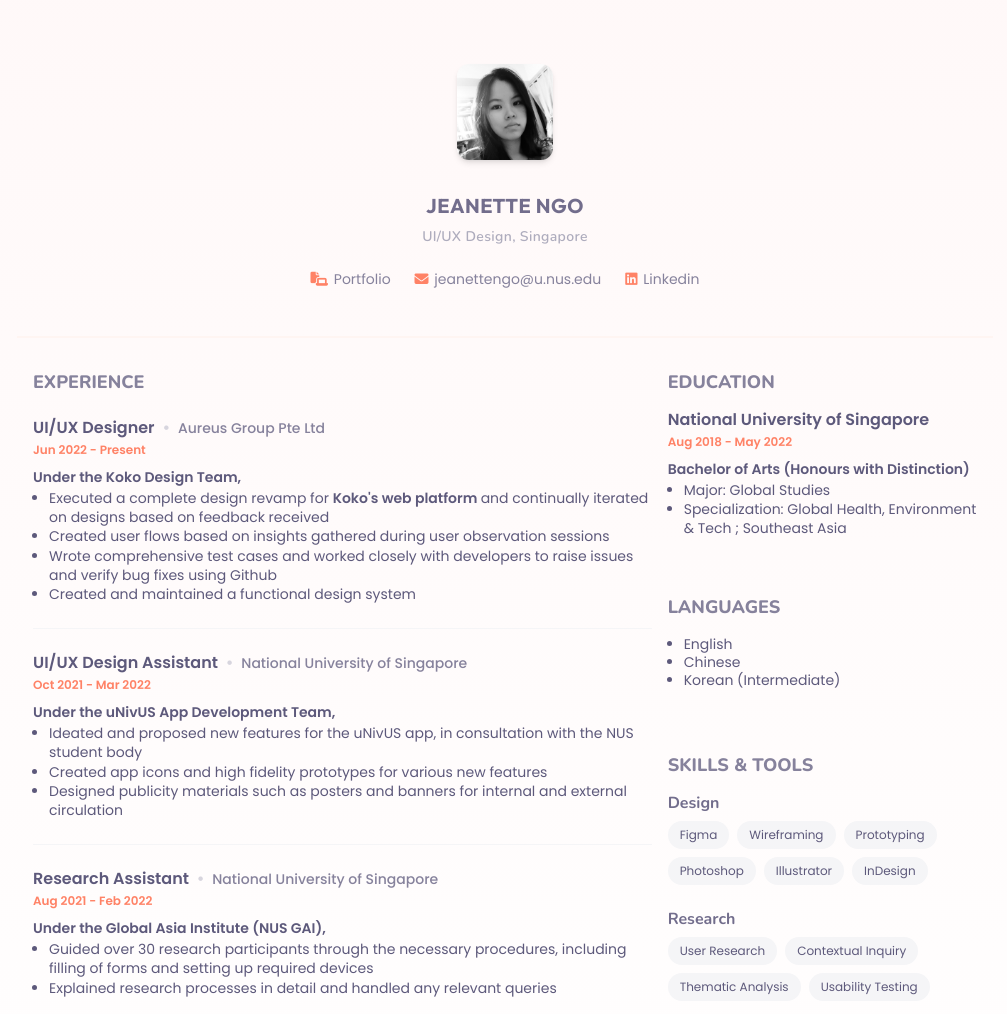
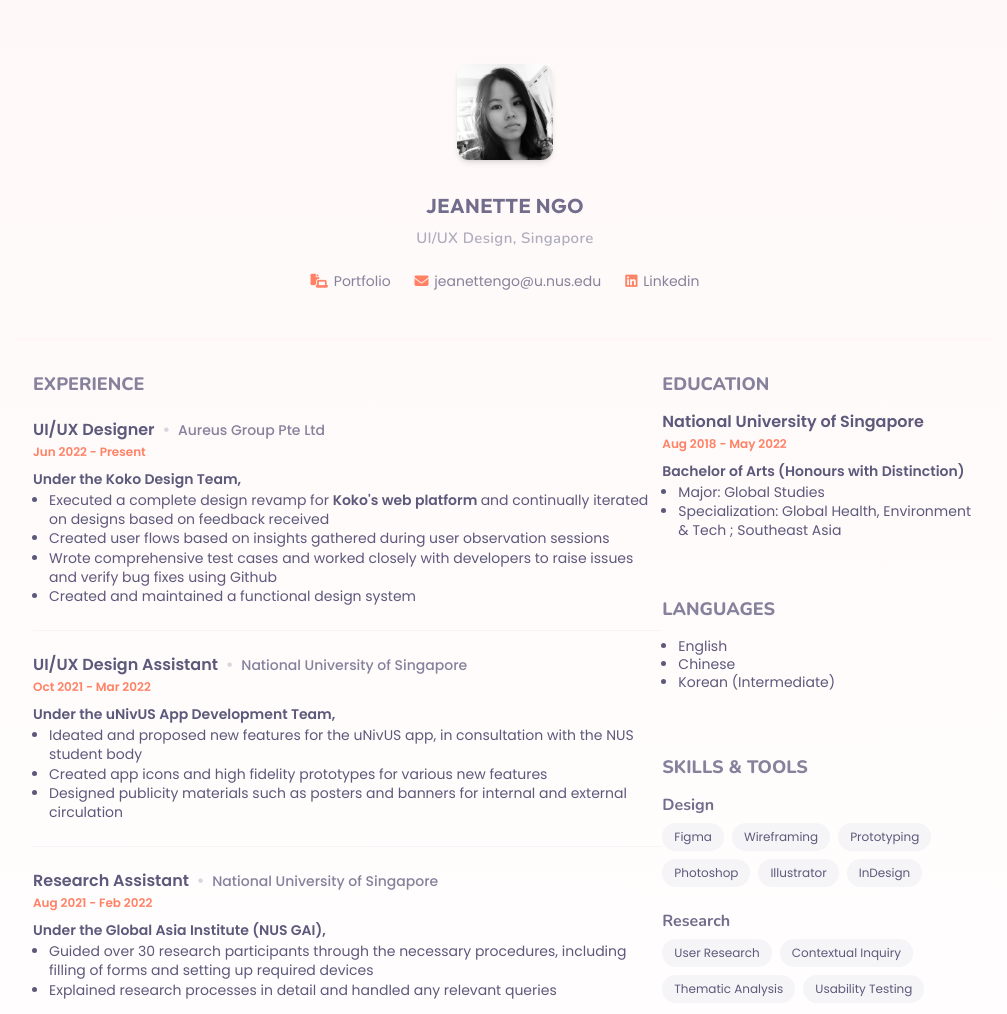
Before and after one commit to JeanetteNgo/cv, a website: page index.html in a window 1280 px wide. Shown: the top 1014 px of the page, without its empty margins (135-1142 px from the left). Drawn offline with nearby package versions, Linux system fonts and the light colour scheme.

Commit message:
updated styles

```diff
--- a/index.html
+++ b/index.html
@@ -32,7 +32,7 @@
         <img class="box-border h-24 w-24 aspect-square mx-auto my-8 rounded-xl shadow-md" src="files/display-pic.jpg" alt="display picture">
 
         <h1 class="font-outfit text-primary-400 text-xl font-bold uppercase text-center tracking-wide mb-2"> Jeanette Ngo </h1>
-        <p class="font-nunito text-primary-200 text-md font-semibold text-center tracking-wide mb-6"> UI/UX Design, Singapore </p>
+        <p class="font-nunito text-primary-200 text-[15px] font-semibold text-center tracking-wide mb-6"> UI/UX Design, Singapore </p>
 
         <div class="container mx-auto my-4 ">
             <ul class="text-primary-300 text-md flex flex-row flex-wrap justify-center list-none gap-6">
@@ -53,7 +53,7 @@
     </header>
 
     <!-- Content -->
-    <div class="container w-full mx-auto p-4 mb-10 flex flex-col md:gap-4 md:w-10/12 md:flex-row">
+    <div class="container w-full mx-auto p-4 mb-10 flex flex-col md:gap-s md:w-10/12 md:flex-row">
 
         <!-- Experience -->
         <main class="container md:w-2/3 border-b-2 border-accent-50 md:border-0">
```
